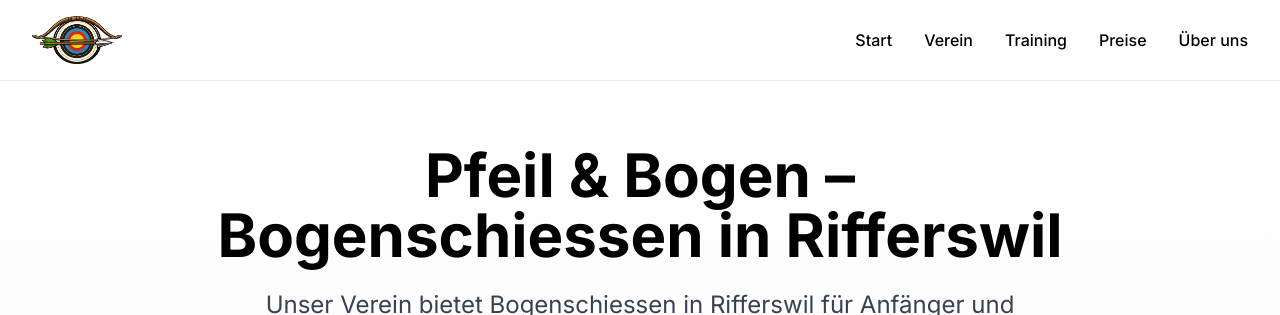
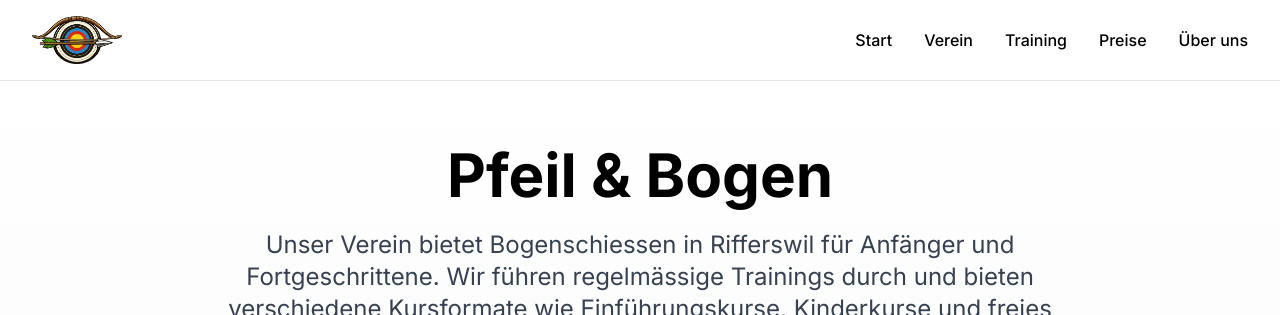
Before and after one commit to woogel-riffi/marketingpage2, a Next.js app: page / in a window 1280 px wide. Shown: the top 315 px of the page. Built offline with nearby package versions, Linux system fonts and the light colour scheme.

Commit message:
Update page.tsx

```diff
--- a/app/page.tsx
+++ b/app/page.tsx
@@ -31,7 +31,7 @@ export default function HomePage() {
       <Section id="ueberblick" className="bg-gradient-to-b from-white to-gray-50">
         <div className="text-center max-w-4xl mx-auto">
           <h1 className="text-5xl md:text-6xl font-bold mb-6 text-primary-black">
-            Pfeil & Bogen – Bogenschiessen in Rifferswil
+            Pfeil & Bogen
           </h1>
           <p className="text-xl md:text-2xl text-gray-700 mb-8 leading-relaxed">
             Unser Verein bietet Bogenschiessen in Rifferswil für Anfänger und Fortgeschrittene.
```
